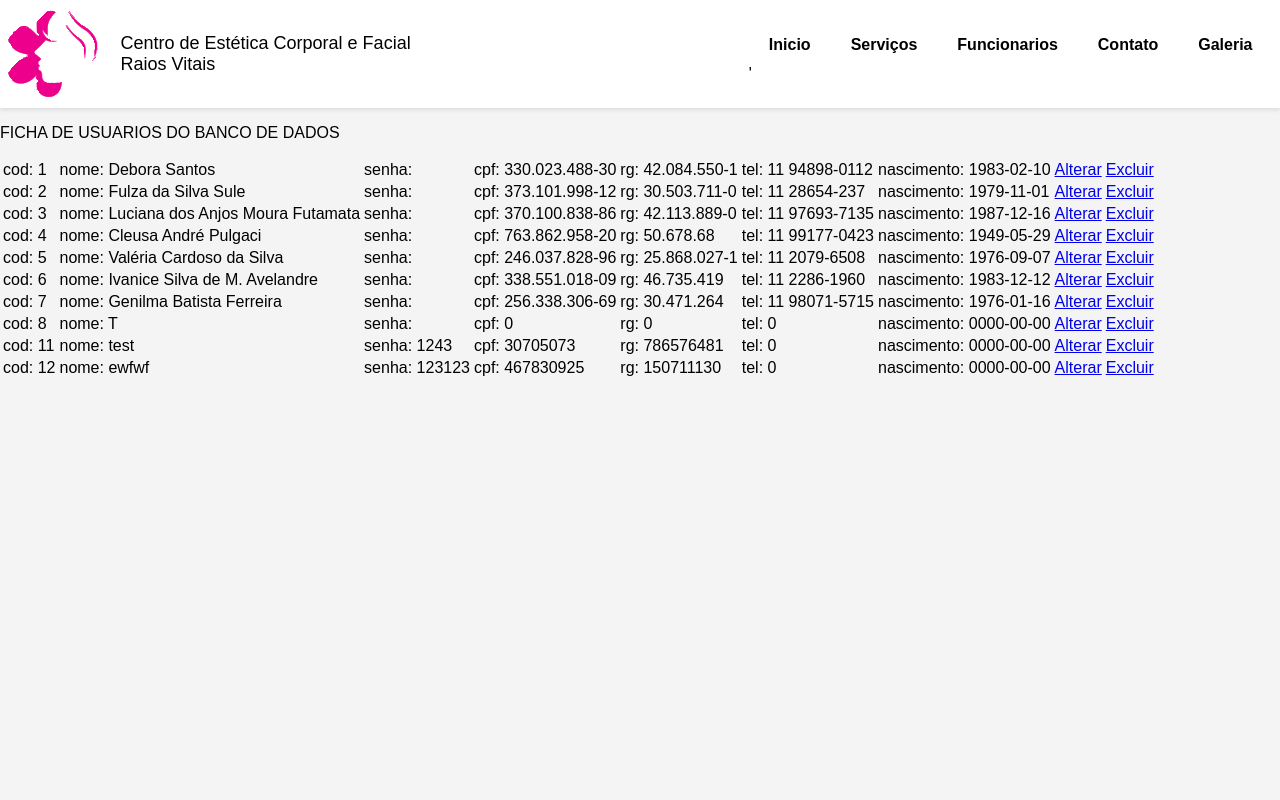
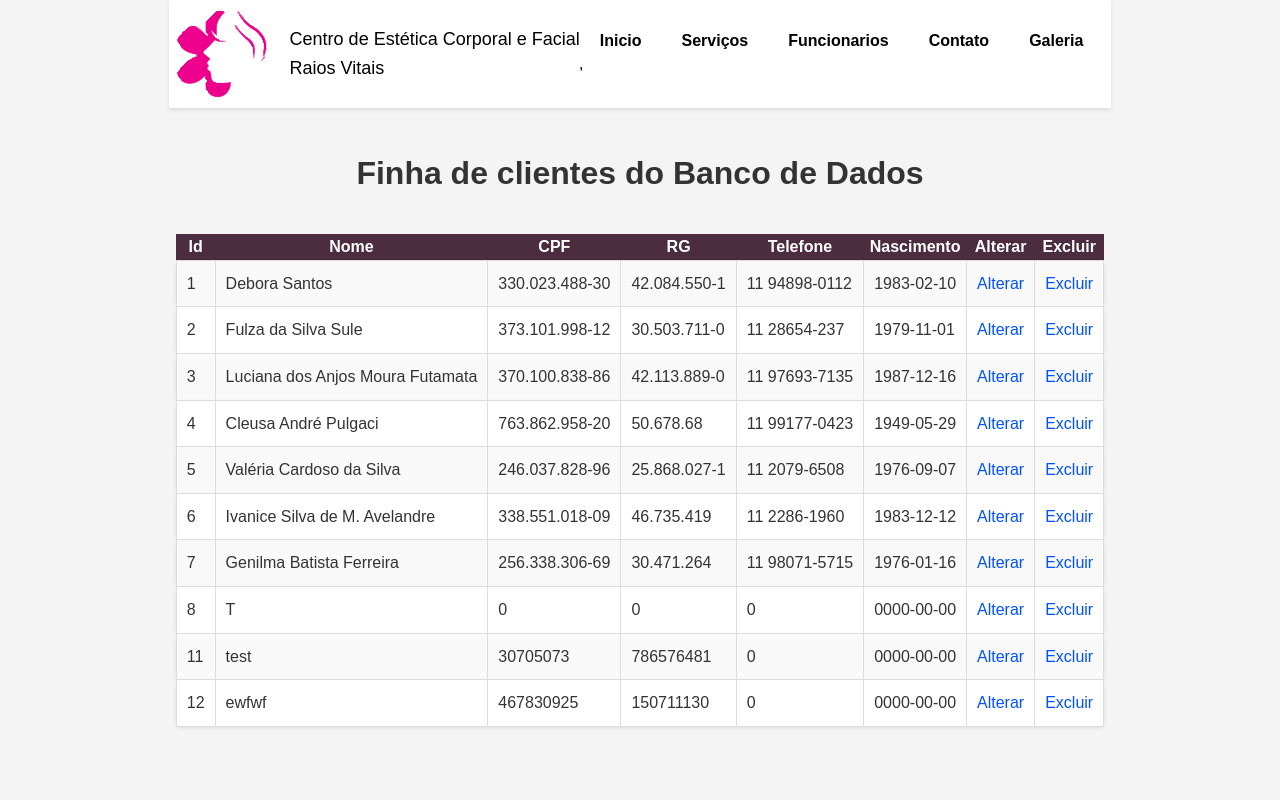
Before and after one commit to Dev-Guilherme-Lisboa/Raios-Vitais, a PHP site: page /vitais/clientes.php in a window 1280 px wide. Run offline with PHP 8.4, Linux system fonts and the light colour scheme; data comes from the database, SQL or seed files in the repository.

Commit message:
Tela de clientes parcialmente pronta

```diff
--- a/cadastro.css
+++ b/cadastro.css
@@ -1,7 +1,8 @@
 * {
+    box-sizing: border-box;
     margin: 0;
     padding: 0;
-    box-sizing: border-box;
+    font-family: Arial, sans-serif;
 }
 body {
     font-family: Arial, sans-serif;
@@ -11,6 +12,9 @@ body {
     display: flex;
     justify-content: center;
     height: 100vh;
+    margin: 0;
+    padding: 0;
+    flex-direction: column;
 }
 form {
     background: #fff;
--- /dev/null
+++ b/clientes.css
@@ -0,0 +1,74 @@
+* {
+    margin: 0;
+    padding: 0;
+    box-sizing: border-box;
+    font-family: Arial, sans-serif;
+}
+body {
+    background-color: #f0f0f0;
+    color: #333;
+    padding: 20px;
+    line-height: 1.6;
+    display: flex;
+    flex-direction: column;
+    align-items: center;
+    min-height: 100vh;
+    gap: 20px;
+}
+h1 {
+    text-align: center;
+    margin-bottom: 20px;
+}
+p {
+    margin-bottom: 10px;
+    font-size: 16px;
+}
+#grade {
+    display: flex;
+    flex-direction: column;
+    gap: 15px;
+    margin-top: 20px;
+}
+.titulos {
+    font-weight: bold;
+    background-color: #4c2c3f;
+    color: white;
+    padding: 10px;
+    border-radius: 0px;
+}
+.titulos td {
+    width: auto;
+    text-align: left;
+    padding: 5px 10px;
+}
+.linha {
+    background-color: #fff;
+    border: 1px solid #000000;
+    padding: 10px;
+    margin-bottom: 10px;
+    border-radius: 5px;
+    box-shadow: 0 2px 4px rgba(0,0,0,0.1);
+}
+table.cartas {
+    width: 100%;
+    border-collapse: collapse;
+}
+table.cartas td {
+    padding: 10px;
+    border: 1px solid #ddd;
+    text-align: left;
+}
+table.cartas tr:nth-child(even) {
+    background-color: #f9f9f9;
+}
+table.cartas tr:hover {
+    background-color: #f1f1f1;
+}
+a {
+    color: #0051ff;
+    text-decoration: none;
+}
+a:hover {
+    color: #ab4aec;
+    text-decoration: underline;
+}
--- a/clientes.php
+++ b/clientes.php
@@ -1,13 +1,12 @@
 <!DOCTYPE html>
-<html lang="en">
+<html lang="pt-BR">
 <head>
     <meta charset="UTF-8">
     <meta name="viewport" content="width=device-width, initial-scale=1.0">
-    <title>Document</title>
-
+    <link rel="stylesheet" href="clientes.css">
+    <title>Cliente</title>
 </head>
 <body>
-
 
 <?php
 include "connect.php";
@@ -17,34 +16,47 @@ $clientes = mysqli_query($con, "Select * from `cliente`");
    include('header.php');
 
 echo "<div id=grade>";
-
-echo "<p>FICHA DE USUARIOS DO BANCO DE DADOS</p>";
+echo "<h1>Finha de clientes do Banco de Dados</h1>";
 echo "<table class=cartas>";
+echo "<tr class=titulos>";
+echo "<th>Id</th>";
+echo "<th>Nome</th>";
+// echo "<th>Senha</th>";
+echo "<th>CPF</th>";
+echo "<th>RG</th>";
+// echo "<th>Bairro</th>";
+// echo "<th>Cidade</th>";
+// echo "<th>Estado</th>";
+// echo "<th>Cep</th>";
+// echo "<th>Email</th>";
+echo "<th>Telefone</th>";
+echo "<th>Nascimento</th>";
+echo "<th>Alterar</th>";
+echo "<th>Excluir</th>";
+echo "</tr>";
 while($cliente = mysqli_fetch_array($clientes)){
-    echo "<tr>";
-    echo "<td>cod: $cliente[idCliente] </td>";
-    echo "<td>nome: $cliente[Nome] </td>";
-    echo "<td>senha: $cliente[Senha] </td>";
-    echo "<td>cpf: $cliente[CPF] </td>";
-    echo "<td>rg: $cliente[RG] </td>";
-    // echo "<td>bairro: $cliente[bairro] </td>";
-    // echo "<td>cidade: $cliente[cidade] </td>";
-    // echo "<td>estado: $cliente[estado] </td>";
-    // echo "<td>cep: $cliente[cep] </td>";
-    // echo "<td>email: $cliente[email] </td>";
-    echo "<td>tel: $cliente[Telefone] </td>";
-    echo "<td>nascimento: $cliente[DataNascimento] </td>";
+    echo "<tr class=linha>";
+    echo "<td>$cliente[idCliente] </td>";
+    echo "<td>$cliente[Nome] </td>";
+    // echo "<td>senha: $cliente[Senha] </td>";
+    echo "<td>$cliente[CPF] </td>";
+    echo "<td>$cliente[RG] </td>";
+    // echo "<td>$cliente[bairro] </td>";
+    // echo "<td>$cliente[cidade] </td>";
+    // echo "<td>$cliente[estado] </td>";
+    // echo "<td>$cliente[cep] </td>";
+    // echo "<td>$cliente[email] </td>";
+    echo "<td>$cliente[Telefone] </td>";
+    echo "<td>$cliente[DataNascimento] </td>";
     echo "<td><a href=alterar.php><div>Alterar</div></a></td>";
     echo "<td><a href=javascript:excluir($cliente[idCliente])><div>Excluir</div></a></td>";
     echo "</tr>";
 }
-
 echo "</table>";
 echo "</div>"
 ?>
 <script src="js/jquery.js"></script>
 <script>
-
 
 function excluir(idCliente){
     opcao = confirm("Deseja exluir o registro "+ idCliente + "?");
--- a/header.php
+++ b/header.php
@@ -1,6 +1,3 @@
-
-
-
 <head>
         <link rel="stylesheet" href="style.css">
 </head>
--- a/style.css
+++ b/style.css
@@ -70,24 +70,20 @@ height: 40px;
     justify-content: center;
     align-items: center;
 }
-
 .menu li a{
     width: 100%;
 }
-
 .burg{
     display: flex;
     flex-direction: row;
     transition: 0.5s;
     padding: 3px;
 }
-
 .burg:hover{
     cursor: pointer;
     filter: brightness(200%);
     background-color: #e2e2e2;
 }
-
 .burg > li  {
     border-radius: 3px;
     height: 4px;
@@ -98,8 +94,6 @@ height: 40px;
 
 
 /* Serviços */
-
-
 
 
 main {
```
Also changed, not shown: CadastroCliente.php (+7 -8 lines), login.php (+5 -6 lines), alterar.php (added), js/eventosOnSubmit.js (line endings or trailing spaces).
